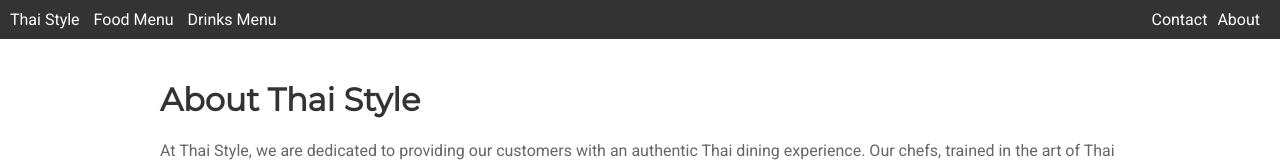
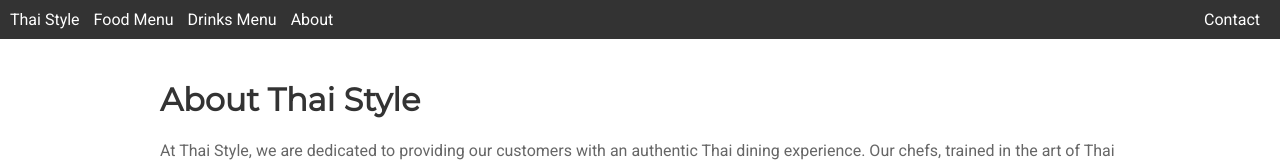
Before and after one commit to jaspaulchander/website, a plain HTML site: page about.html in a window 1280 px wide. Shown: the top 162 px of the page. Drawn offline with Linux system fonts and the light colour scheme.

Commit message:
Add files via upload

```diff
--- a/about.html
+++ b/about.html
@@ -11,7 +11,7 @@
         <a href="index.html">Thai Style</a>
         <a href="menu.html">Food Menu</a>
         <a href="drinks.html">Drinks Menu</a>
-        <a style="float:right" href="about.html">About</a>
+        <a href="about.html">About</a>
         <a style="float:right" href="contact.html">Contact</a>
     </div>
     <div class="container">
```
Also changed, not shown: drinks.html (+1 -1 lines), index.html (+1 -1 lines), menu.html (+1 -1 lines).
